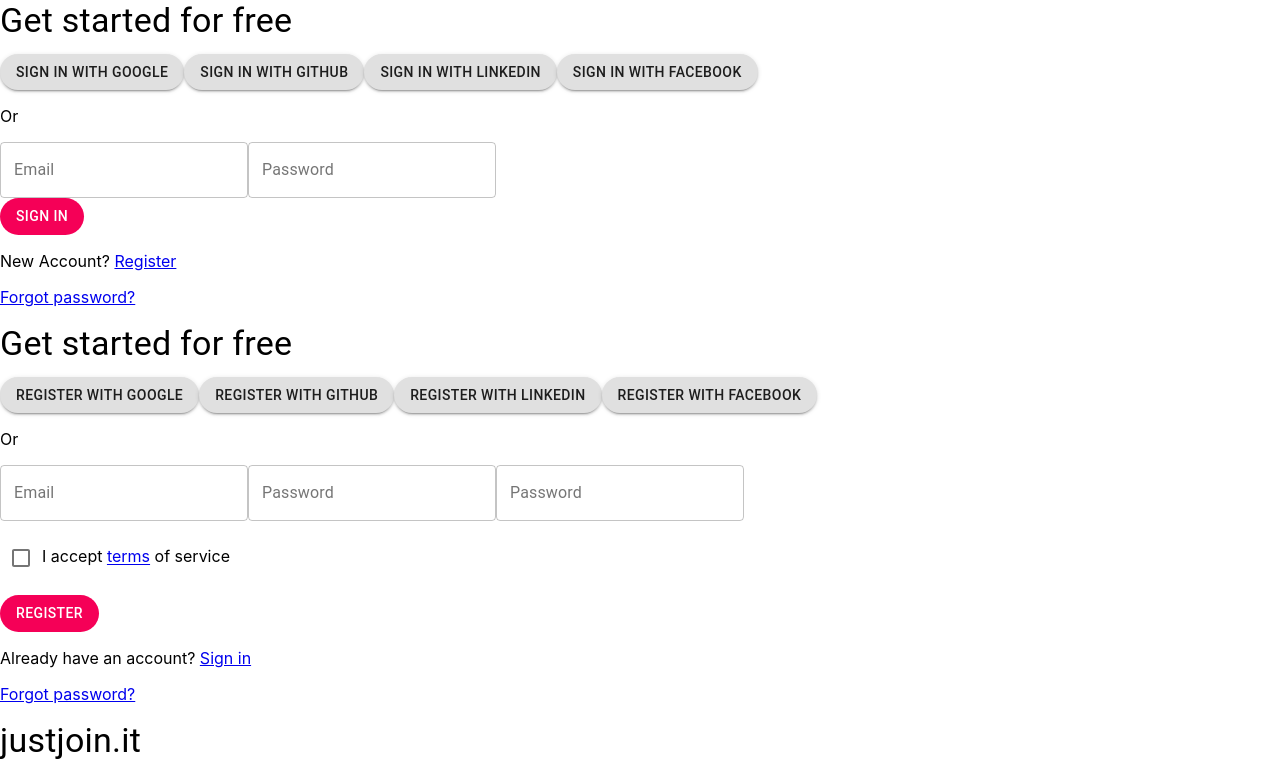
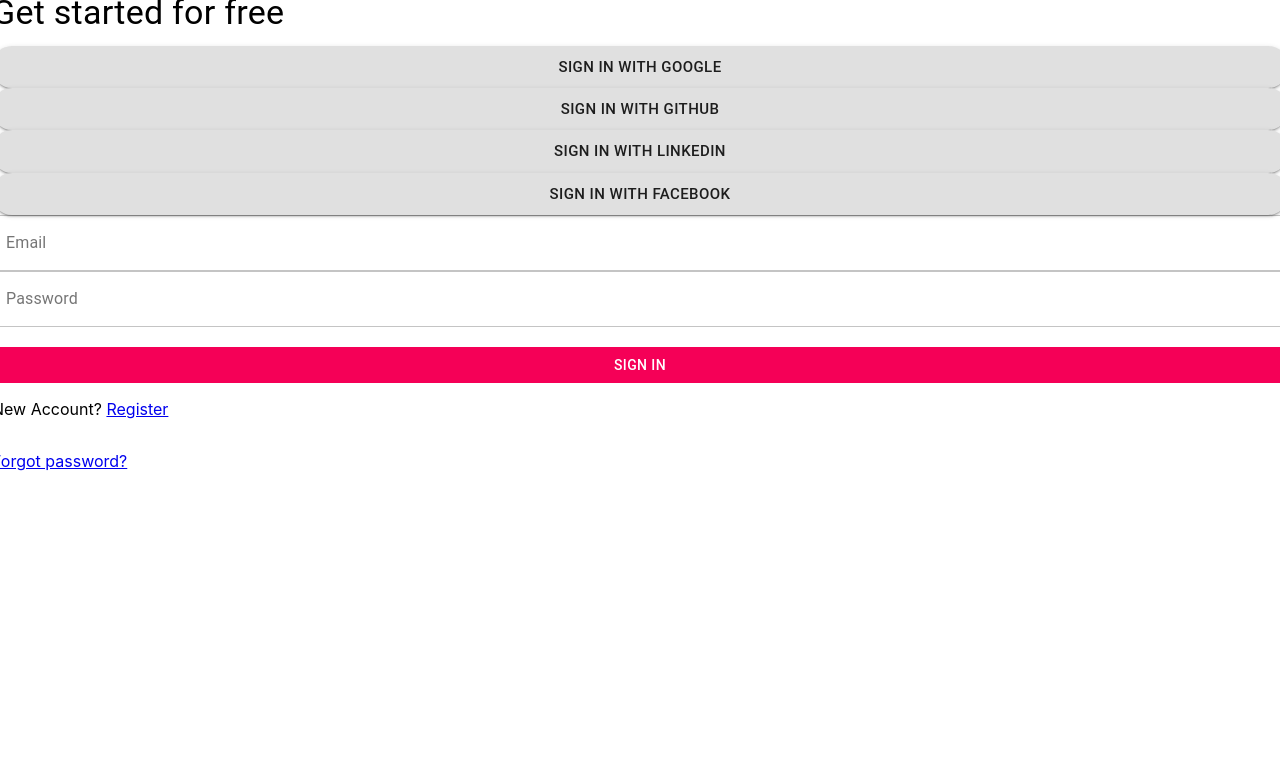
Before and after one commit to 3xen11/neoteric-academy-project, a React (Create React App) app in the folder app/: page / in a window 1280 px wide. Shown: the top 772 px of the page. Built offline with nearby package versions, Linux system fonts and the light colour scheme.

Commit message:
chore(pages, buttons): improvement of elements

```diff
--- a/app/package.json
+++ b/app/package.json
@@ -14,6 +14,7 @@
     "react": "^17.0.2",
     "react-dom": "^17.0.2",
     "react-scripts": "4.0.3",
+    "sass": "^1.35.2",
     "typescript": "^4.3.5",
     "web-vitals": "^1.1.2",
     "webpack": "^4.44.2"
--- a/app/src/App.tsx
+++ b/app/src/App.tsx
@@ -13,8 +13,8 @@
   return (
     <div>
       <UserSigninForm />
-      <UserRegisterForm />
-      <EmployerSigninForm />
+      {/* <UserRegisterForm /> */}
+      {/* <EmployerSigninForm /> */}
     </div>
   )
 }
--- a/app/src/Components/Buttons/SigninRegisterButton.tsx
+++ b/app/src/Components/Buttons/SigninRegisterButton.tsx
@@ -10,7 +10,6 @@
 
   return (
     <Button
-      style={{ borderRadius: '20px' }}
       variant="contained"
       color="secondary"
       disableElevation
--- a/app/src/Components/Buttons/SocialSigninRegisterButton.tsx
+++ b/app/src/Components/Buttons/SocialSigninRegisterButton.tsx
@@ -1,7 +1,7 @@
 //IMPROTS FROM MATERIAL UI
 import Button from '@material-ui/core/Button';
 
-
+//IMPORTS STYLES
 
 
 
@@ -10,6 +10,7 @@
 
     return (
         <Button
+            size='large'
             variant="contained"
             style={{ borderRadius: '20px' }}>
             {props.children}
--- a/app/src/Components/Buttons/SwitchForm.tsx
+++ b/app/src/Components/Buttons/SwitchForm.tsx
@@ -1,8 +1,5 @@
 //IMPROTS FROM MATERIAL UI
 import Checkbox from '@material-ui/core/Checkbox';
-
-
-
 
 
 
--- a/app/src/Components/TextFields/PasswordTextfield.tsx
+++ /dev/null
@@ -1,22 +0,0 @@
-//IMPROTS FROM MATERIAL UI
-import TextField from '@material-ui/core/TextField';
-
-
-
-
-
-
-const PasswordTextfield: React.FC = (props): JSX.Element => {
-
-    return (
-        <TextField
-            id="outlined-password-input"
-            label='Password'
-            type="password"
-            autoComplete="current-password"
-            variant="outlined"
-        />
-    )
-}
-
-export default PasswordTextfield;
--- a/app/src/Components/TextFields/SigninTextfield.tsx
+++ /dev/null
@@ -1,25 +0,0 @@
-//IMPROTS FROM MATERIAL UI
-import TextField from '@material-ui/core/TextField';
-
-
-
-
-
-
-
-
-
-
-const SigninTextfield: React.FC = (): JSX.Element => {
-
-
-    return (
-            <TextField
-                id="outlined-basic"
-                label="Email"
-                variant="outlined"
-            />
-    )
-}
-
-export default SigninTextfield;
--- /dev/null
+++ b/app/src/Components/TextFields/TextfieldSigninForm.tsx
@@ -0,0 +1,27 @@
+import React, { FC, ReactElement } from 'react';
+//IMPROTS FROM MATERIAL UI
+import TextField from '@material-ui/core/TextField';
+//IMPORTS STYLES
+
+type ChildProps = {
+    LabelText: string,
+    Type: string,
+    AutoComplete?: string,
+    Key?: string,
+}
+
+const TextfieldSigninForm: FC<ChildProps> = ({LabelText, Type, AutoComplete, Key}): ReactElement => {
+
+    return (
+        <TextField
+            id="outlined-password-input"
+            label={LabelText}
+            type={Type}
+            autoComplete={AutoComplete}
+            variant="outlined"
+            key={Key}
+        />
+    )
+}
+
+export default TextfieldSigninForm;
--- a/app/src/Pages/SigninRegisterPages/EmployerSignin.tsx
+++ b/app/src/Pages/SigninRegisterPages/EmployerSignin.tsx
@@ -3,8 +3,7 @@
 
 //IMPORTS COMPONENTS
 import SigninRegisterButton from "../../Components/Buttons/SigninRegisterButton";
-import SigninTextfield from "../../Components/TextFields/SigninTextfield";
-import PasswordTextfield from "../../Components/TextFields/PasswordTextfield";
+import TextfieldSigninForm from "../../Components/TextFields/TextfieldSigninForm";
 import SwitchForm from "../../Components/Buttons/SwitchForm";
 
 //IMPORTS STYLES
@@ -21,8 +20,8 @@
             <Typography variant="h4" gutterBottom>
                 justjoin.it
             </Typography>
-            <SigninTextfield />
-            <PasswordTextfield />
+            <TextfieldSigninForm LabelText="Email" Type='text'/>
+            <TextfieldSigninForm LabelText="Password" Type='password'/>
             <br />
             <p><SwitchForm />Remember me</p>
             <SigninRegisterButton>Sign In</SigninRegisterButton>
--- a/app/src/Pages/SigninRegisterPages/UserRegisterForm.tsx
+++ b/app/src/Pages/SigninRegisterPages/UserRegisterForm.tsx
@@ -3,8 +3,7 @@
 
 //IMPORTS COMPONENTS
 import SigninRegisterButton from "../../Components/Buttons/SigninRegisterButton";
-import SigninTextfield from "../../Components/TextFields/SigninTextfield";
-import PasswordTextfield from "../../Components/TextFields/PasswordTextfield";
+import TextfieldSigninForm from "../../Components/TextFields/TextfieldSigninForm";
 import SocialSigninButton from "../../Components/Buttons/SocialSigninRegisterButton";
 import SwitchForm from "../../Components/Buttons/SwitchForm";
 
@@ -18,7 +17,6 @@
 const UserRegisterForm: React.FC = (): JSX.Element => {
 
 
-
     return (
         <div>
             <Typography variant="h4" gutterBottom>
@@ -29,15 +27,14 @@
             <SocialSigninButton>Register with Linkedin</SocialSigninButton>
             <SocialSigninButton>Register with Facebook</SocialSigninButton>
             <p>Or</p>
-            <SigninTextfield />
-            <PasswordTextfield />
-            <PasswordTextfield />
+            <TextfieldSigninForm LabelText="Email" Type='text'/>
+            <TextfieldSigninForm LabelText="Password" Type='password' />
+            <TextfieldSigninForm LabelText="Repeat password" Type='password'/>
             <br />
             <p> <SwitchForm />I accept <a href='#'>terms</a> of service</p>
             <SigninRegisterButton>Register</SigninRegisterButton>
             <p>Already have an account? <a href='#'>Sign in</a></p>
             <p><a href='#'>Forgot password?</a></p>
-
         </div>
     )
 }
--- a/app/src/Pages/SigninRegisterPages/UserSigninForm.tsx
+++ b/app/src/Pages/SigninRegisterPages/UserSigninForm.tsx
@@ -1,38 +1,44 @@
 //IMPORTS FROM MATERIAL UI
 import Typography from '@material-ui/core/Typography';
+import Grid from '@material-ui/core/Grid';
+import Box from '@material-ui/core/Box';
 
 //IMPORTS COMPONENTS
 import SigninRegisterButton from "../../Components/Buttons/SigninRegisterButton";
-import SigninTextfield from "../../Components/TextFields/SigninTextfield";
-import PasswordTextfield from "../../Components/TextFields/PasswordTextfield";
+import TextfieldSigninForm from "../../Components/TextFields/TextfieldSigninForm";
 import SocialSigninButton from "../../Components/Buttons/SocialSigninRegisterButton";
 
 //IMPORTS STYLES
-
+import styles from '../../Styles/UserSigninForm.module.scss'
 
 
 
 const UserSigninForm: React.FC = (): JSX.Element => {
 
+
     return (
-        <div>
+        <Grid container direction='column' spacing={2}>
+                <Typography
+                variant="h4" gutterBottom>
+                    Get started for free
+                </Typography>
 
-            <Typography variant="h4" gutterBottom>
-                Get started for free
-            </Typography>
-            <SocialSigninButton>Sign in with Google</SocialSigninButton>
-            <SocialSigninButton>Sign in with Github</SocialSigninButton>
-            <SocialSigninButton>Sign in with Linkedin</SocialSigninButton>
-            <SocialSigninButton>Sign in with Facebook</SocialSigninButton>
-            <p>Or</p>
-            <SigninTextfield />
-            <PasswordTextfield />
-            <br />
-            <SigninRegisterButton>Sign In</SigninRegisterButton>
+                    <SocialSigninButton> Sign in with Google</SocialSigninButton>
+                    <SocialSigninButton> Sign in with Github</SocialSigninButton>
+                    <SocialSigninButton> Sign in with Linkedin</SocialSigninButton>
+                    <SocialSigninButton> Sign in with Facebook</SocialSigninButton>
+
+
+                <TextfieldSigninForm LabelText="Email" Type='text' Key='1'/>
+                <TextfieldSigninForm LabelText="Password" Type='password' Key='2' />
+                <br/>
+                <SigninRegisterButton>Sign In</SigninRegisterButton>
+
+
             <p>New Account? <a href='#'>Register</a></p>
             <p><a href='#'>Forgot password?</a></p>
 
-        </div>
+        </Grid>
     )
 }
 
--- /dev/null
+++ b/app/src/Styles/UserSigninForm.module.scss
@@ -0,0 +1,7 @@
+.SocialSignin {
+    background-color: white !important;
+    box-shadow: none !important;
+    border: 1px solid rgba(160, 160, 160, 0.432) !important;
+    width: 90% !important;
+    margin: auto !important;
+}
```
Also changed, not shown: 1 other file (tests, documents, lock files or other folders).
